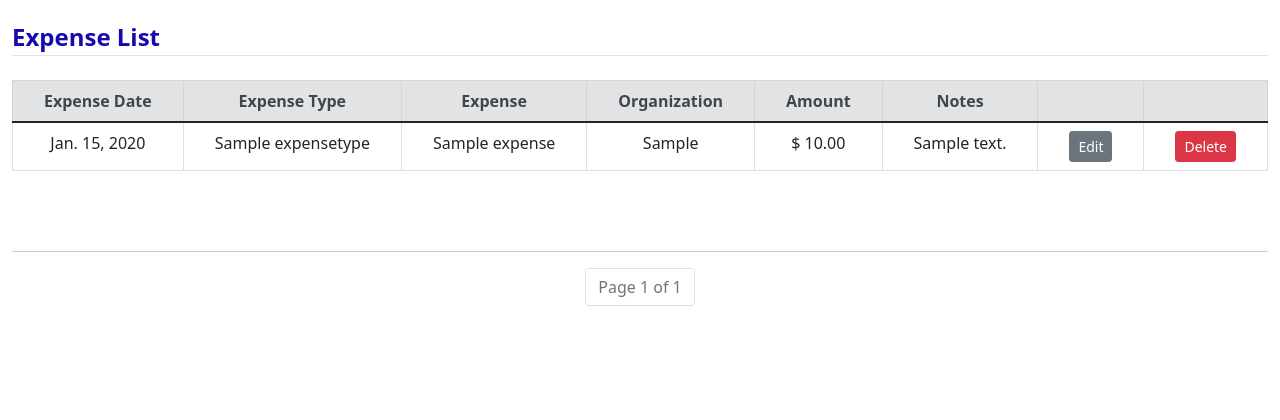
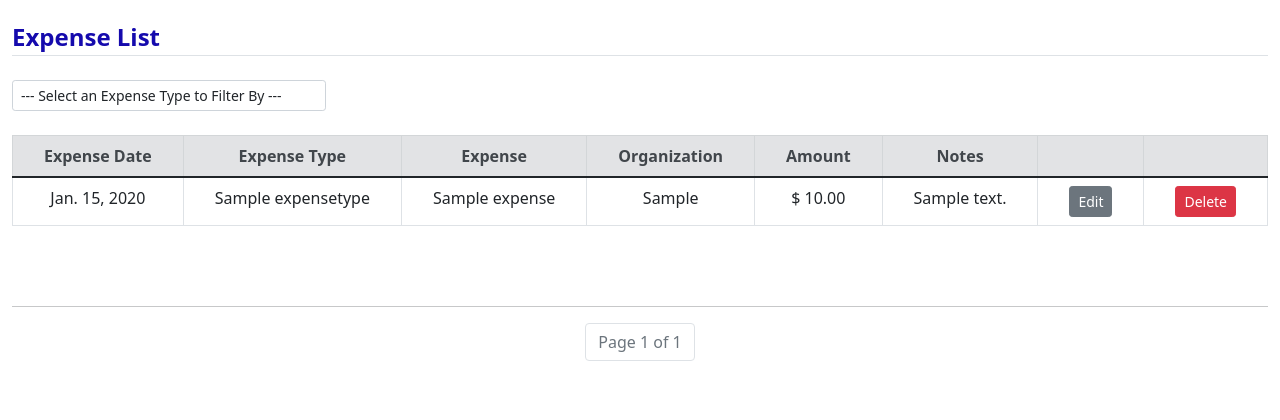
Before and after one commit to MKing301/expenses, a Django app: page /expenses in a window 1280 px wide. Shown: the part 56-476 px from the top of the page. Run offline with Django 4.2, Linux system fonts and the light colour scheme; a user stored in the database is signed in; tables that the repository leaves empty hold one stand-in row (values such as "Sample post"); some libraries are stand-ins or nearby versions.

Commit message:
Add filter for expense type to expense template

```diff
--- a/templates/expense_tracking/expense.html
+++ b/templates/expense_tracking/expense.html
@@ -6,6 +6,31 @@
     <legend class="border-bottom mb-4">
         Expense List
     </legend>
+    <div class="col-sm-3 select-update">
+        <select
+          class="form-control form-control-sm"
+          id="filter-dropdown"
+          name="filter-dropdown"
+          onchange="location=this.value;"
+        >
+          <option
+            selected="true"
+            value="-1"
+            disabled
+          >
+            --- Select an Expense Type to Filter By ---
+          </option>
+          <option value="{% url 'expense_tracking:expenses' %}">
+              All Expense Types
+          </option>
+          {% for distinct_expense_type in distinct_expense_types %}
+            <option value="{% url 'expense_tracking:filter' distinct_expense_type.id %}">
+                {{ distinct_expense_type.name }}
+            </option>
+          {% endfor %}
+        </select>
+    </div>
+    <br />
     <table class="table table-bordered">
       <thead class="alert-secondary">
         <tr>
```
